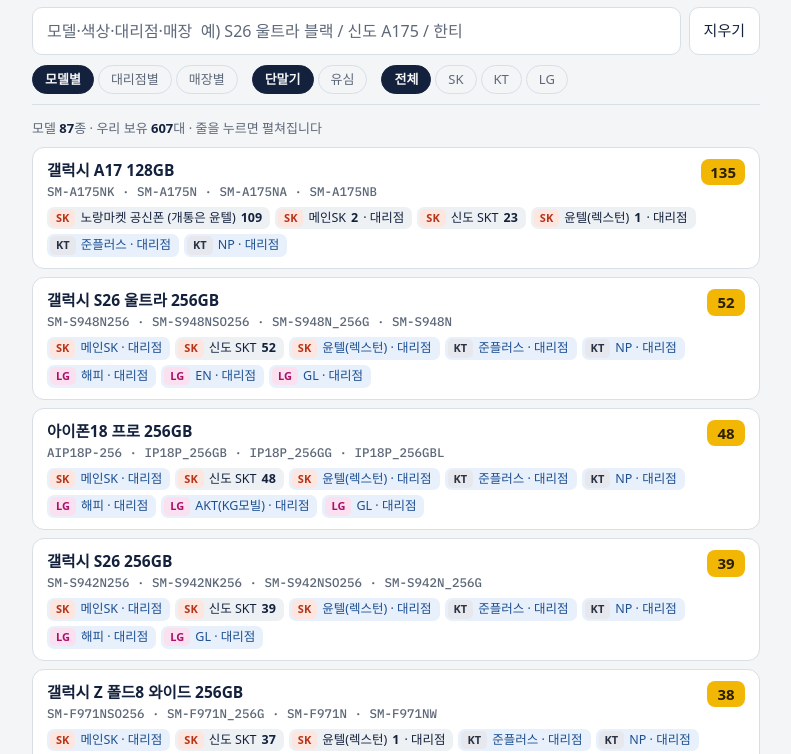
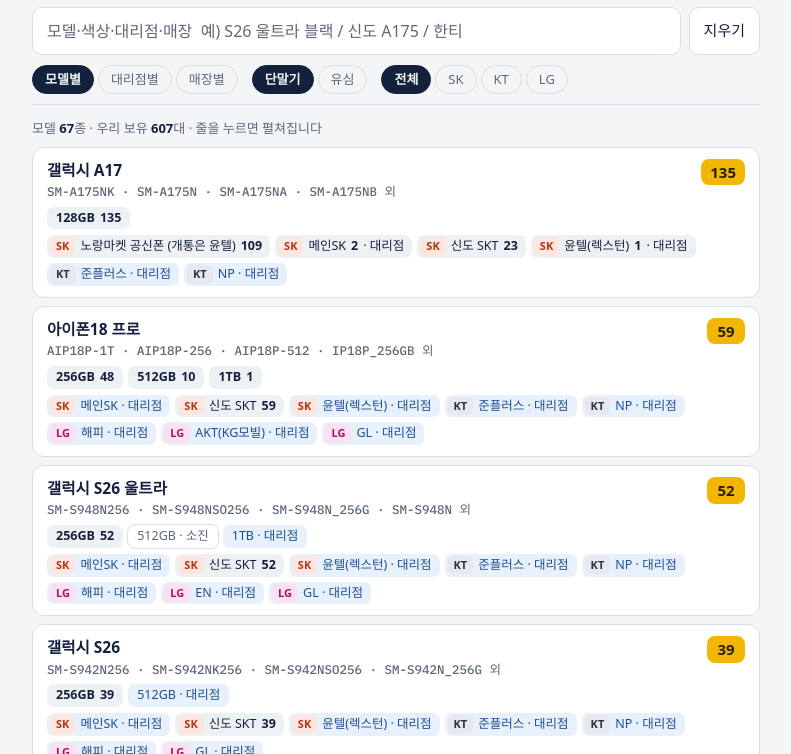
Before and after one commit to hgt0721-art/stock, a plain HTML site: page index.html in a window 1280 px wide. Shown: the part 46-800 px from the top of the page, without its empty margins (244-1035 px from the left). Drawn offline with Linux system fonts and the light colour scheme; a web font is replaced by a local one.

Commit message:
검색 결과 화면 개선 (용량·대리점·색상)

```diff
--- a/index.html
+++ b/index.html
@@ -10,7 +10,7 @@
 <link href="https://fonts.googleapis.com/css2?family=IBM+Plex+Mono:wght@500;600&family=IBM+Plex+Sans+KR:wght@400;500;600;700&display=swap" rel="stylesheet">
 <style>
 :root{
-  /* 레이아웃: 위에 고정된 검색줄 하나, 아래로 모델 줄이 한 열로 쌓인다. 줄마다 어느 대리점 재고인지 꼬리표가 붙고, 누르면 대리점별로 펼쳐진다. 휴대폰 한 손 조작 기준. */
+  /* 레이아웃: 위에 고정된 검색줄 하나, 아래로 모델 줄이 한 열로 쌓인다. 모델 한 줄을 펼치면 용량 → 대리점 → 색상 순으로 내려가고, 매장별 수량은 한 번 더 눌러 본다. 휴대폰 한 손 조작 기준. */
   --bg:#f3f5f7; --surface:#ffffff; --ink:#14213d; --muted:#5d6878; --line:#d9dfe6;
   --accent:#f2b705; --accent-ink:#2a2000; --warn-bg:#fff1d6; --warn-ink:#7a4b00;
   --sk-bg:#fde6df; --sk-ink:#b5341a; --kt-bg:#e6e8ee; --kt-ink:#2a3142;
@@ -91,18 +91,44 @@ details.item>summary::-webkit-details-marker{display:none}
 .loc b{font-variant-numeric:tabular-nums;margin-left:3px}
 .loc small{color:var(--muted);font-size:11.5px}
 .loc.hq{outline:1px solid var(--line);background:transparent}
-.venbox{background:var(--ven);border-radius:9px;padding:8px 10px;display:flex;flex-direction:column;gap:5px}
-.venbox .lab{font-size:12px;font-weight:700;color:var(--ven-ink)}
-.venbox .loc{background:var(--surface)}
-.venbox .out{font-size:12.5px;color:var(--muted)}
-.venbox .src{font-size:12px;color:var(--muted);overflow-wrap:anywhere}
 h2{margin:28px 0 4px;font-size:16px;font-weight:700}
 .sub{margin:0 0 10px;font-size:13px;color:var(--muted)}
 .pend{background:var(--surface);border:1px dashed var(--line);border-radius:12px;padding:10px 14px;display:flex;flex-direction:column;gap:6px;font-size:14px}
 .pend div{display:flex;gap:8px;align-items:baseline;flex-wrap:wrap}
 .pend span.why{color:var(--muted);font-size:13px}
 .empty{background:var(--surface);border:1px dashed var(--line);border-radius:12px;padding:18px 14px;color:var(--muted);font-size:14px}
-@media (max-width:420px){ .row{grid-template-columns:1fr;gap:4px} }
+.caps{grid-column:1 / -1;display:flex;flex-wrap:wrap;gap:5px}
+.cap{font-size:12.5px;font-weight:600;border-radius:7px;padding:2px 9px;background:var(--chip);white-space:nowrap}
+.cap b{font-variant-numeric:tabular-nums;margin-left:5px}
+.cap.ven{background:var(--ven);color:var(--ven-ink);font-weight:500}
+.cap.none{background:transparent;outline:1px solid var(--line);color:var(--muted);font-weight:400}
+details.item[open]>summary .tags,details.item[open]>summary .caps{display:none}
+.capsec{padding-top:12px}
+.caphead{display:flex;align-items:baseline;justify-content:space-between;gap:8px;border-left:4px solid var(--accent);background:var(--chip);border-radius:6px;padding:5px 10px}
+.caphead b{font-size:15px}
+.caphead span{font-size:12.5px;color:var(--muted);font-variant-numeric:tabular-nums}
+.drow{display:grid;grid-template-columns:minmax(118px,30%) 1fr;gap:6px 12px;padding:10px 0;border-bottom:1px solid var(--line);align-items:start}
+.drow:last-child{border-bottom:0}
+.dwho{display:flex;align-items:center;gap:6px;flex-wrap:wrap;min-width:0;font-weight:700}
+.dwho span.dname{overflow-wrap:anywhere}
+.dstock{display:flex;flex-direction:column;gap:7px;min-width:0}
+.line{display:flex;flex-wrap:wrap;gap:5px;align-items:center}
+.lab2{font-size:11.5px;font-weight:700;border-radius:5px;padding:2px 7px;white-space:nowrap;font-variant-numeric:tabular-nums}
+.lab2.own{background:var(--accent);color:var(--accent-ink)}
+.lab2.ven{background:var(--ven-ink);color:var(--surface)}
+.cq{font-size:13.5px;border-radius:7px;padding:2px 9px;background:var(--chip);white-space:nowrap}
+.cq b{margin-left:5px;font-variant-numeric:tabular-nums}
+.cq small{margin-left:3px;font-size:11.5px;opacity:.8}
+.cq.ven{background:var(--ven);color:var(--ven-ink)}
+.outs{font-size:12.5px;color:var(--muted);overflow-wrap:anywhere}
+details.stores>summary{list-style:none;cursor:pointer;display:inline-block;font-size:12.5px;font-weight:600;color:var(--ven-ink);padding:1px 0}
+details.stores>summary::-webkit-details-marker{display:none}
+details.stores>summary::after{content:" ▾"}
+details.stores[open]>summary::after{content:" ▴"}
+details.stores .row{grid-template-columns:minmax(64px,24%) 1fr;padding:4px 0}
+details.stores .color small{display:none}
+.notes{padding-top:8px;display:flex;flex-direction:column;gap:2px;font-size:12px;color:var(--muted)}
+@media (max-width:420px){ .row{grid-template-columns:1fr;gap:4px} .drow{grid-template-columns:1fr} details.stores .row{grid-template-columns:1fr} }
 </style>
 </head>
 <body>
@@ -260,9 +286,11 @@ h2{margin:28px 0 4px;font-size:16px;font-weight:700}
     var cap = r.cap || ((r.f.kind==='ip'||r.f.kind==='sm') ? (famBase[r.f.fam]||'') : '');
     var d = DEALERS[r.did];
     r.mk = r.f.fam+'|'+cap;
+    r.capk = cap;
+    r.base = titleOf(r.f, '', r.vname);
     r.title = titleOf(r.f, cap, r.vname);
     r.usim = /^([CKU]\d{4}|\d{5})$/.test(r.f.fam) || /USIM|유심/i.test(r.f.fam) ? '1' : '0';
-    r.hay = norm(r.title+r.code+r.vname+r.color+(r.loc||'')+d.name+d.car) + synOf(r.title+' '+r.vname+' '+r.color+' '+(r.loc||'')) + CARSYN[d.car];
+    r.hay = [r.base, capText(cap), cap, r.vname, r.color, r.loc||'', d.name, d.car].concat(r.f.kind==='ip' ? r.code.split(/[\s\-_]+/) : [r.code]).map(norm).join(' ') + ' ' + synOf(r.title+' '+r.vname+' '+r.color+' '+(r.loc||'')) + ' ' + CARSYN[d.car];
     return r;
   });
 
@@ -307,17 +335,29 @@ h2{margin:28px 0 4px;font-size:16px;font-weight:700}
     order.sort(function(a,b){ return colors[b].total-colors[a].total; });
     return order.map(function(c){ return '<div class="row"><div class="color">'+esc(c)+'<small>우리 '+colors[c].total+'</small></div><div class="locs">'+locChips(colors[c].locs)+'</div></div>'; }).join('');
   }
-  function venBlock(d, rows){
-    if (!rows.length) return '';
-    var s = d.ven, st = fmtStamp(s.asOf);
-    var inS = rows.filter(function(r){ return !r.out; }), outS = rows.filter(function(r){ return r.out; });
-    var cs = {}, ns = {}; rows.forEach(function(r){ if (r.code) cs[r.code] = 1; if (r.vname) ns[r.vname] = 1; });
-    var codes = Object.keys(cs), srcText = Object.keys(ns).concat(codes.slice(0,3)).join(' · ') + (codes.length > 3 ? ' 외' : '');
-    return '<div class="venbox"><div class="lab">'+esc(d.name)+' 대리점 재고'+(st?' · '+esc(st.text)+(/^\d{4}-\d{2}-\d{2}$/.test(s.asOf)?' 공지':' 기준'):'')+'</div>'+
-      (inS.length ? '<div class="locs">'+inS.map(function(r){ return '<span class="loc">'+esc(r.color)+(r.use?' <small>'+esc(r.use)+'</small>':'')+'<b>'+esc(r.qtyText)+'</b></span>'; }).join('')+'</div>' : '')+
-      (outS.length ? '<div class="out">소진: '+esc(outS.map(function(r){ return r.color+(r.use?'('+r.use+')':''); }).join(', '))+'</div>' : '')+
-      (s.note ? '<div class="src">'+esc(s.note)+'</div>' : '')+
-      (srcText ? '<div class="src">'+esc(srcText)+'</div>' : '')+'</div>';
+  function chips(list, cls){
+    return list.map(function(x){ return '<span class="cq'+(cls?' '+cls:'')+'">'+esc(x.c)+(x.u?'<small>'+esc(x.u)+'</small>':'')+'<b>'+esc(x.n)+'</b></span>'; }).join('');
+  }
+  // x = {own:[행], ven:[행], ownTotal}. 우리 보유는 색상별 합계 칩 + 접힌 매장별 수량, 대리점 재고는 색상 칩
+  function stockLines(d, x){
+    var h = '', toks = tokens();
+    if (x.ownTotal){
+      var col = {}, order = [], locs = {};
+      x.own.forEach(function(r){ if (!(r.color in col)){ col[r.color] = 0; order.push(r.color); } col[r.color] += r.qty; locs[r.loc] = 1; });
+      order.sort(function(a,b){ return col[b]-col[a]; });
+      var names = Object.keys(locs), unit = state.kind==='1' ? '장' : '대';
+      var open = names.length <= 2 || toks.some(function(t){ return names.some(function(n){ return norm(n).indexOf(t) >= 0; }); });
+      h += '<div class="line"><span class="lab2 own">우리 '+x.ownTotal+unit+'</span>'+chips(order.map(function(c){ return {c:c, n:col[c]}; }))+'</div>'+
+        '<details class="stores"'+(open?' open':'')+'><summary>매장별 수량 ('+names.length+'곳)</summary>'+ownBlock(x.own)+'</details>';
+    }
+    var inS = x.ven.filter(function(r){ return !r.out; }), outS = x.ven.filter(function(r){ return r.out; });
+    if (inS.length || outS.length){
+      var st = d.ven && d.ven.asOf ? fmtStamp(d.ven.asOf) : null;
+      h += '<div class="line"><span class="lab2 ven">대리점'+(st?' '+esc(st.text):'')+'</span>'+
+        (inS.length ? chips(inS.map(function(r){ return {c:r.color, n:r.qtyText, u:r.use}; }), 'ven') : '<span class="outs">재고 없음</span>')+'</div>'+
+        (outS.length ? '<div class="outs">소진: '+esc(outS.map(function(r){ return r.color+(r.use?'('+r.use+')':''); }).join(', '))+'</div>' : '');
+    }
+    return h || '<span class="outs">재고 없음</span>';
   }
   function byDealerOrder(ids){
     var o = {SK:0, KT:1, LG:2, '?':3};
@@ -327,29 +367,46 @@ h2{margin:28px 0 4px;font-size:16px;font-weight:700}
   function renderModel(rows){
     var G = {}, order = [];
     rows.forEach(function(r){
-      if (!G[r.mk]){ G[r.mk] = {title:r.title, codes:{}, own:0, venIn:0, dealers:{}}; order.push(r.mk); }
-      var g = G[r.mk]; if (r.code) g.codes[r.code] = 1;
-      var d = g.dealers[r.did] || (g.dealers[r.did] = {own:[], ven:[], ownTotal:0});
-      if (r.own){ d.own.push(r); d.ownTotal += r.qty; g.own += r.qty; } else { d.ven.push(r); if (!r.out) g.venIn++; }
+      var fk = r.f.fam;
+      if (!G[fk]){ G[fk] = {title:r.base, codes:{}, own:0, venIn:0, caps:{}, dealers:{}}; order.push(fk); }
+      var g = G[fk]; if (r.code) g.codes[r.code] = 1;
+      var c = g.caps[r.capk] || (g.caps[r.capk] = {own:0, venIn:0, dealers:{}});
+      var d = c.dealers[r.did] || (c.dealers[r.did] = {own:[], ven:[], ownTotal:0});
+      var t = g.dealers[r.did] || (g.dealers[r.did] = {own:0, venIn:false});
+      if (r.own){ d.own.push(r); d.ownTotal += r.qty; c.own += r.qty; g.own += r.qty; t.own += r.qty; }
+      else { d.ven.push(r); if (!r.out){ c.venIn++; g.venIn++; t.venIn = true; } }
     });
     order.sort(function(a,b){ return G[b].own-G[a].own || G[b].venIn-G[a].venIn || G[a].title.localeCompare(G[b].title,'ko'); });
-    var open = order.length <= 3;
+    var open = order.length <= 3, unit = state.kind==='1' ? '장' : '대';
     return {n:order.length, html: order.map(function(k){
-      var g = G[k], ids = byDealerOrder(Object.keys(g.dealers));
-      var tags = ids.map(function(id){
-        var d = DEALERS[id], x = g.dealers[id], venIn = x.ven.some(function(r){ return !r.out; });
-        if (!x.ownTotal && !venIn) return '';
-        return '<span class="tag'+(x.ownTotal?'':' ven')+'">'+carChip(d.car)+esc(d.name)+(x.ownTotal?' <b>'+x.ownTotal+'</b>':'')+(venIn?' · 대리점':'')+'</span>';
+      var g = G[k];
+      var caps = Object.keys(g.caps).sort(function(a,b){ return CAPORDER.indexOf(a)-CAPORDER.indexOf(b); });
+      var capPills = caps.length > 1 || caps[0] ? caps.map(function(c){
+        var x = g.caps[c];
+        return '<span class="cap'+(x.own?'':x.venIn?' ven':' none')+'">'+(capText(c)||'용량 표기 없음')+(x.own?'<b>'+x.own+'</b>':x.venIn?' · 대리점':' · 소진')+'</span>';
+      }).join('') : '';
+      var tags = byDealerOrder(Object.keys(g.dealers)).map(function(id){
+        var d = DEALERS[id], t = g.dealers[id];
+        if (!t.own && !t.venIn) return '';
+        return '<span class="tag'+(t.own?'':' ven')+'">'+carChip(d.car)+esc(d.name)+(t.own?' <b>'+t.own+'</b>':'')+(t.venIn?' · 대리점':'')+'</span>';
       }).join('');
-      var body = ids.map(function(id){
-        var d = DEALERS[id], x = g.dealers[id];
-        return '<div class="dealer"><div class="dhead">'+carChip(d.car)+'<span class="dname">'+esc(d.name)+'</span><span class="dmeta">'+(x.ownTotal?'우리 보유 '+x.ownTotal:'우리 보유 없음')+'</span></div>'+
-          ownBlock(x.own)+venBlock(d, x.ven)+'</div>';
+      var notes = {};
+      var body = caps.map(function(c){
+        var x = g.caps[c], ids = byDealerOrder(Object.keys(x.dealers)).sort(function(a,b){ return (x.dealers[b].ownTotal?1:0)-(x.dealers[a].ownTotal?1:0); });
+        var rowsHtml = ids.map(function(id){
+          var d = DEALERS[id];
+          if (d.ven && d.ven.note && x.dealers[id].ven.length) notes[d.name] = d.ven.note;
+          return '<div class="drow"><div class="dwho">'+carChip(d.car)+'<span class="dname">'+esc(d.name)+'</span></div><div class="dstock">'+stockLines(d, x.dealers[id])+'</div></div>';
+        }).join('');
+        var head = (caps.length > 1 || c) ? '<div class="caphead"><b>'+(capText(c)||'용량 표기 없음')+'</b><span>'+(x.own?'우리 '+x.own+unit:'우리 보유 없음')+' · 대리점 '+ids.length+'곳</span></div>' : '';
+        return '<div class="capsec">'+head+rowsHtml+'</div>';
       }).join('');
-      var codes = Object.keys(g.codes).slice(0,4).join(' · ');
-      return '<details class="item"'+(open?' open':'')+'><summary><span class="name"><span class="ttl">'+esc(g.title)+'</span>'+(codes?'<span class="code">'+esc(codes)+'</span>':'')+'</span>'+
+      var noteHtml = Object.keys(notes).map(function(n){ return '<span>※ '+esc(n)+': '+esc(notes[n])+'</span>'; }).join('');
+      var codes = Object.keys(g.codes), codeText = codes.slice(0,4).join(' · ') + (codes.length > 4 ? ' 외' : '');
+      return '<details class="item"'+(open?' open':'')+'><summary><span class="name"><span class="ttl">'+esc(g.title)+'</span>'+(codeText?'<span class="code">'+esc(codeText)+'</span>':'')+'</span>'+
         (g.own?'<span class="qty">'+g.own+'</span>':'<span class="qty none">대리점만</span>')+
-        '<span class="tags">'+(tags||'<span class="tag">재고 없음(소진)</span>')+'</span></summary><div class="body">'+body+'</div></details>';
+        (capPills?'<span class="caps">'+capPills+'</span>':'')+
+        '<span class="tags">'+(tags||'<span class="tag">재고 없음(소진)</span>')+'</span></summary><div class="body">'+body+(noteHtml?'<div class="notes">'+noteHtml+'</div>':'')+'</div></details>';
     }).join('')};
   }
 
@@ -368,12 +425,13 @@ h2{margin:28px 0 4px;font-size:16px;font-weight:700}
       g.mo.sort(function(a,b){ return g.models[b].ownTotal-g.models[a].ownTotal || g.models[a].title.localeCompare(g.models[b].title,'ko'); });
       var body = g.mo.map(function(mk){
         var m = g.models[mk];
-        return '<div class="dealer"><div class="dhead"><span class="dname">'+esc(m.title)+'</span><span class="dmeta">'+(m.ownTotal?'우리 보유 '+m.ownTotal:'우리 보유 없음')+'</span></div>'+ownBlock(m.own)+venBlock(d, m.ven)+'</div>';
+        return '<div class="drow"><div class="dwho"><span class="dname">'+esc(m.title)+'</span></div><div class="dstock">'+stockLines(d, m)+'</div></div>';
       }).join('');
       var st = d.ven && d.ven.asOf ? fmtStamp(d.ven.asOf) : null;
       return '<details class="item"'+(open?' open':'')+'><summary><span class="name"><span class="ttl">'+carChip(d.car)+' '+esc(d.name)+'</span>'+
         '<span class="code" style="font-family:var(--font-body)">모델 '+g.mo.length+'종'+(st?' · 대리점 재고 '+esc(st.text):'')+'</span></span>'+
-        (g.own?'<span class="qty">'+g.own+'</span>':'<span class="qty none">대리점만</span>')+'</summary><div class="body">'+body+'</div></details>';
+        (g.own?'<span class="qty">'+g.own+'</span>':'<span class="qty none">대리점만</span>')+'</summary><div class="body">'+body+
+        (d.ven && d.ven.note ? '<div class="notes"><span>※ '+esc(d.ven.note)+'</span></div>' : '')+'</div></details>';
     }).join('')};
   }
 
```
